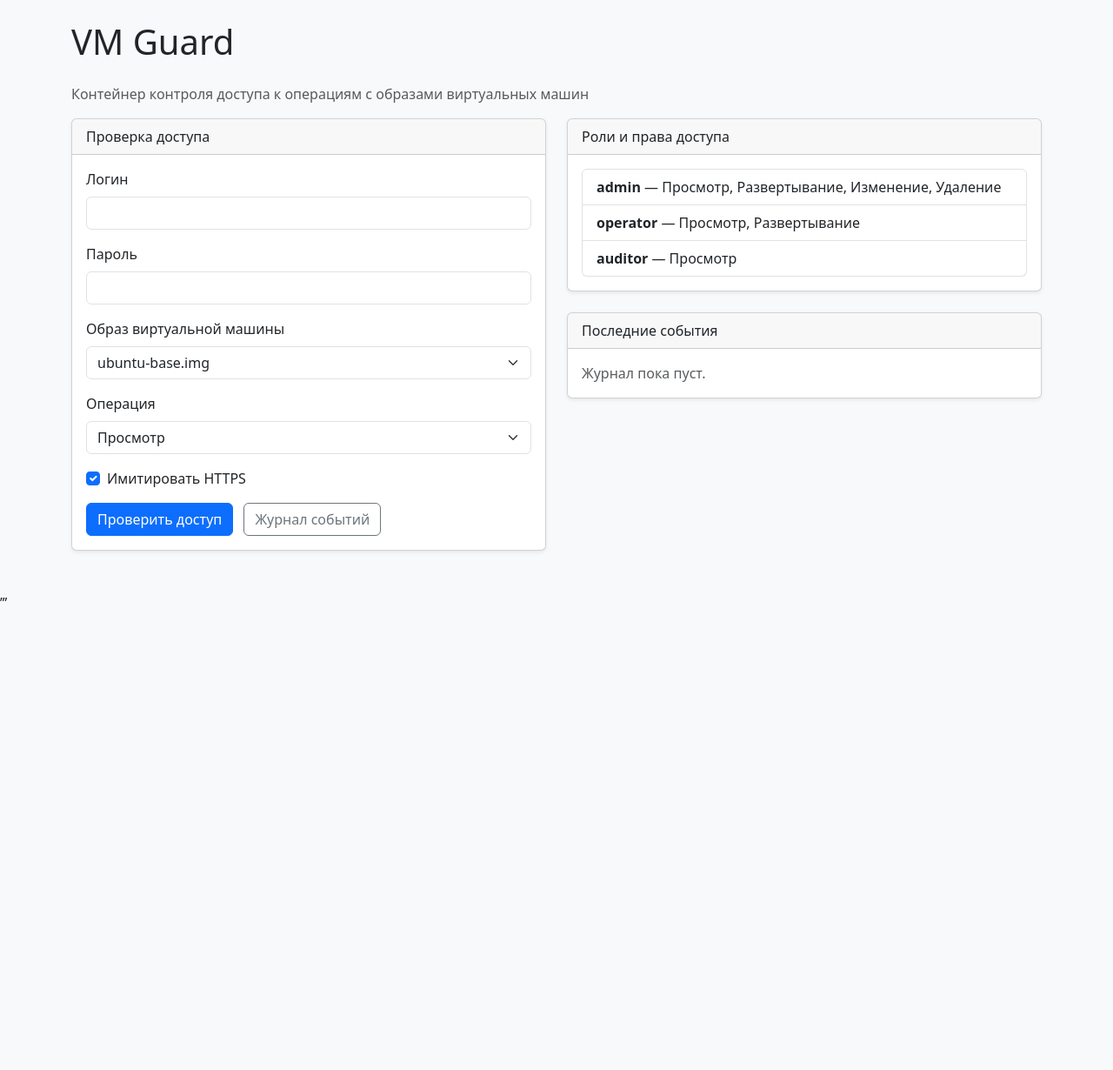
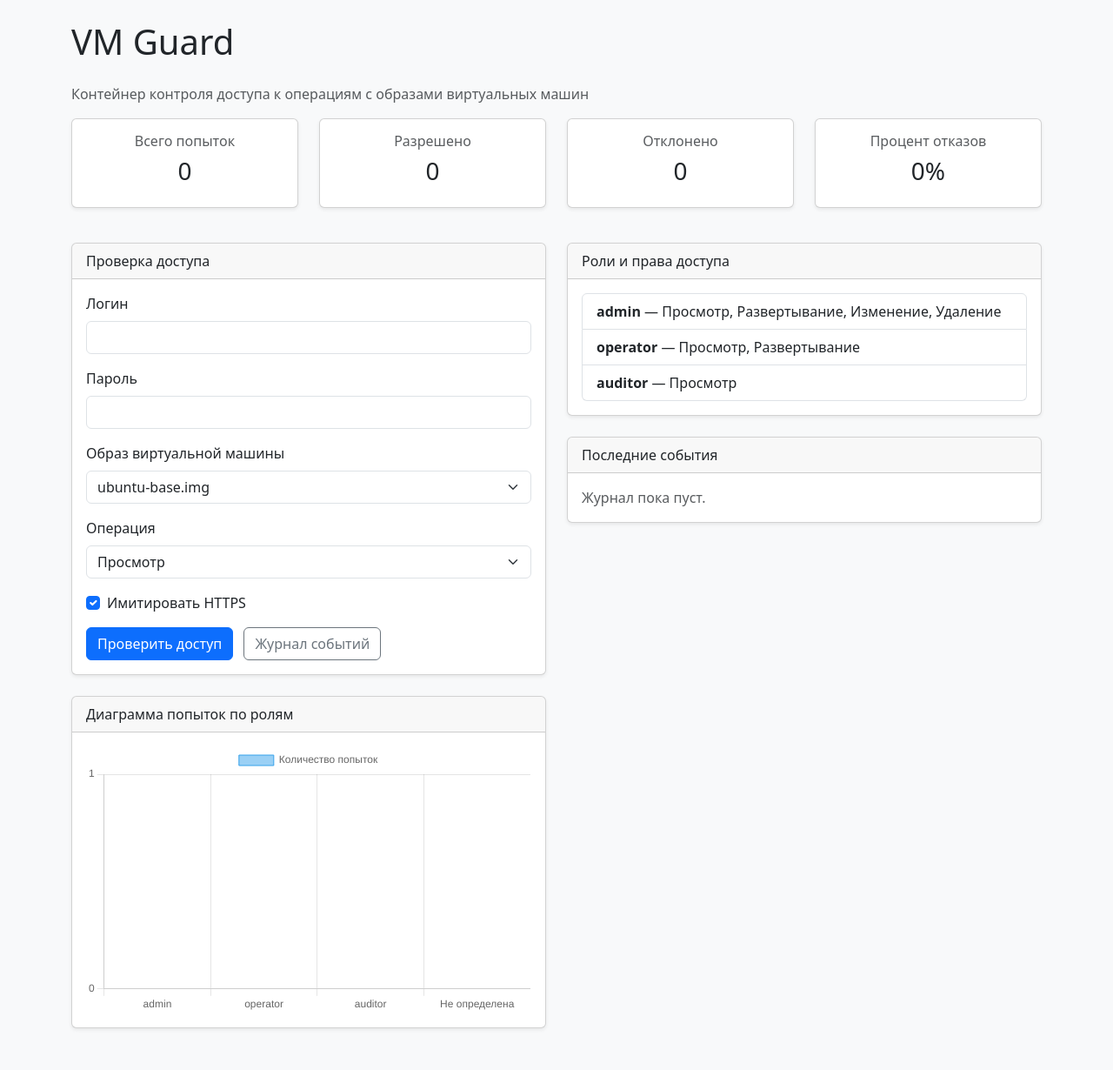
Before and after one commit to ssheeessh/Container, a Django app: page / in a window 1280 px wide. Shown: the whole page at 87% size. Before the commit the page ends 691 px from the top, so only its background shows below. Run offline with Django 4.2, Linux system fonts and the light colour scheme.

Commit message:
Add access attempt visualizations

```diff
--- a/tasks/templates/tasks/index.html
+++ b/tasks/templates/tasks/index.html
@@ -5,6 +5,7 @@
     <meta name="viewport" content="width=device-width, initial-scale=1.0">
     <title>VM Guard</title>
     <link href="https://cdn.jsdelivr.net/npm/bootstrap@5.3.3/dist/css/bootstrap.min.css" rel="stylesheet">
+    <script src="https://cdn.jsdelivr.net/npm/chart.js"></script>
 </head>
 <body class="bg-light">
 <div class="container py-4">
@@ -13,12 +14,51 @@
         Контейнер контроля доступа к операциям с образами виртуальных машин
     </p>
 
+    <div class="row mb-4">
+        <div class="col-md-3 mb-3">
+            <div class="card shadow-sm h-100">
+                <div class="card-body text-center">
+                    <h6 class="text-muted">Всего попыток</h6>
+                    <h3>{{ stats.total_attempts }}</h3>
+                </div>
+            </div>
+        </div>
+
+        <div class="col-md-3 mb-3">
+            <div class="card shadow-sm h-100">
+                <div class="card-body text-center">
+                    <h6 class="text-muted">Разрешено</h6>
+                    <h3>{{ stats.allowed_attempts }}</h3>
+                </div>
+            </div>
+        </div>
+
+        <div class="col-md-3 mb-3">
+            <div class="card shadow-sm h-100">
+                <div class="card-body text-center">
+                    <h6 class="text-muted">Отклонено</h6>
+                    <h3>{{ stats.denied_attempts }}</h3>
+                </div>
+            </div>
+        </div>
+
+        <div class="col-md-3 mb-3">
+            <div class="card shadow-sm h-100">
+                <div class="card-body text-center">
+                    <h6 class="text-muted">Процент отказов</h6>
+                    <h3>{{ stats.denial_percent }}%</h3>
+                </div>
+            </div>
+        </div>
+    </div>
+
     <div class="row">
         <div class="col-lg-6">
             <div class="card shadow-sm mb-4">
                 <div class="card-header">
                     Проверка доступа
                 </div>
+
                 <div class="card-body">
                     <form method="post" action="{% url 'tasks:check_access' %}">
                         {% csrf_token %}
@@ -59,8 +99,19 @@
                         </div>
 
                         <button type="submit" class="btn btn-primary">Проверить доступ</button>
-                            <a href="{% url 'tasks:logs' %}" class="btn btn-outline-secondary ms-2">Журнал событий</a>
+                        <a href="{% url 'tasks:logs' %}" class="btn btn-outline-secondary ms-2">
+                            Журнал событий
+                        </a>
                     </form>
+                </div>
+            </div>
+
+            <div class="card shadow-sm mb-4">
+                <div class="card-header">
+                    Диаграмма попыток по ролям
+                </div>
+                <div class="card-body">
+                    <canvas id="roleChart" height="180"></canvas>
                 </div>
             </div>
         </div>
@@ -70,6 +121,7 @@
                 <div class="card-header">
                     Роли и права доступа
                 </div>
+
                 <div class="card-body">
                     <ul class="list-group">
                         <li class="list-group-item">
@@ -89,6 +141,7 @@
                 <div class="card-header">
                     Последние события
                 </div>
+
                 <div class="card-body">
                     {% if logs %}
                         <div class="table-responsive">
@@ -121,5 +174,40 @@
         </div>
     </div>
 </div>
+
+<script>
+    const roleLabels = {{ role_chart_labels|safe }};
+    const roleData = {{ role_chart_data|safe }};
+
+    const roleChartElement = document.getElementById("roleChart");
+
+    new Chart(roleChartElement, {
+        type: "bar",
+        data: {
+            labels: roleLabels,
+            datasets: [{
+                label: "Количество попыток",
+                data: roleData,
+                borderWidth: 1
+            }]
+        },
+        options: {
+            responsive: true,
+            plugins: {
+                legend: {
+                    display: true
+                }
+            },
+            scales: {
+                y: {
+                    beginAtZero: true,
+                    ticks: {
+                        precision: 0
+                    }
+                }
+            }
+        }
+    });
+</script>
 </body>
-</html>’’’
+</html>
--- a/tasks/views.py
+++ b/tasks/views.py
@@ -1,5 +1,8 @@
+import json
 from datetime import datetime
+
 from django.shortcuts import render, redirect
+
 
 USERS_DB = {
     "kirill": {"password": "kirill123", "role": "admin"},
@@ -7,11 +10,13 @@ USERS_DB = {
     "ivan": {"password": "ivan789", "role": "auditor"},
 }
 
+
 PERMISSIONS = {
     "admin": ["Просмотр", "Развертывание", "Изменение", "Удаление"],
     "operator": ["Просмотр", "Развертывание"],
     "auditor": ["Просмотр"],
 }
+
 
 VM_IMAGES = {
     "ubuntu-base.img": {"level": "standard"},
@@ -19,6 +24,7 @@ VM_IMAGES = {
     "ml-node.img": {"level": "standard"},
     "archive-template.img": {"level": "archive"},
 }
+
 
 EVENT_LOG = []
 
@@ -41,6 +47,7 @@ def evaluate_access(username, password, operation, image_name, is_https=True):
         return False, role, f"Операция '{operation}' запрещена для роли '{role}'"
 
     image_info = VM_IMAGES.get(image_name)
+
     if not image_info:
         return False, role, "Выбранный образ не найден"
 
@@ -70,12 +77,129 @@ def add_log_entry(username, role, image_name, operation, action, reason):
         EVENT_LOG.pop()
 
 
+def normalize_denial_reason(reason):
+    """
+    Приводит разные текстовые причины отказа к фиксированным категориям
+    для построения диаграммы причин отказов.
+    """
+    if not reason:
+        return None
+
+    if "Неверный пароль" in reason:
+        return "Неверный пароль"
+
+    if "запрещена для роли" in reason:
+        return "Операция запрещена для роли"
+
+    if "HTTPS" in reason:
+        return "Доступ только по HTTPS"
+
+    if "Архивный образ" in reason:
+        return "Архивный образ запрещено удалять"
+
+    if "Пользователь не найден" in reason:
+        return "Пользователь не найден"
+
+    return None
+
+
+def build_visualization_context():
+    """
+    Формирует статистику и данные для диаграмм на главной странице
+    и странице журнала событий.
+    """
+    total_attempts = len(EVENT_LOG)
+    allowed_attempts = sum(1 for item in EVENT_LOG if item.get("action") == "Разрешено")
+    denied_attempts = sum(1 for item in EVENT_LOG if item.get("action") == "Отклонено")
+
+    if total_attempts:
+        denial_percent = round((denied_attempts / total_attempts) * 100, 1)
+    else:
+        denial_percent = 0
+
+    role_counts = {
+        "admin": 0,
+        "operator": 0,
+        "auditor": 0,
+        "Не определена": 0,
+    }
+
+    operation_counts = {
+        "Просмотр": 0,
+        "Развертывание": 0,
+        "Изменение": 0,
+        "Удаление": 0,
+    }
+
+    image_counts = {
+        "ubuntu-base.img": 0,
+        "secure-db.img": 0,
+        "ml-node.img": 0,
+        "archive-template.img": 0,
+    }
+
+    denial_reason_counts = {
+        "Неверный пароль": 0,
+        "Операция запрещена для роли": 0,
+        "Доступ только по HTTPS": 0,
+        "Архивный образ запрещено удалять": 0,
+        "Пользователь не найден": 0,
+    }
+
+    for item in EVENT_LOG:
+        role = item.get("role", "-")
+        operation = item.get("operation", "")
+        image = item.get("image", "")
+        action = item.get("action", "")
+        reason = item.get("reason", "")
+
+        if role in role_counts:
+            role_counts[role] += 1
+        else:
+            role_counts["Не определена"] += 1
+
+        if operation in operation_counts:
+            operation_counts[operation] += 1
+
+        if image in image_counts:
+            image_counts[image] += 1
+
+        if action == "Отклонено":
+            normalized_reason = normalize_denial_reason(reason)
+            if normalized_reason in denial_reason_counts:
+                denial_reason_counts[normalized_reason] += 1
+
+    return {
+        "stats": {
+            "total_attempts": total_attempts,
+            "allowed_attempts": allowed_attempts,
+            "denied_attempts": denied_attempts,
+            "denial_percent": denial_percent,
+        },
+
+        "role_chart_labels": json.dumps(list(role_counts.keys()), ensure_ascii=False),
+        "role_chart_data": json.dumps(list(role_counts.values()), ensure_ascii=False),
+
+        "failure_chart_labels": json.dumps(list(denial_reason_counts.keys()), ensure_ascii=False),
+        "failure_chart_data": json.dumps(list(denial_reason_counts.values()), ensure_ascii=False),
+
+        "operation_chart_labels": json.dumps(list(operation_counts.keys()), ensure_ascii=False),
+        "operation_chart_data": json.dumps(list(operation_counts.values()), ensure_ascii=False),
+
+        "image_chart_labels": json.dumps(list(image_counts.keys()), ensure_ascii=False),
+        "image_chart_data": json.dumps(list(image_counts.values()), ensure_ascii=False),
+    }
+
+
 def index(request):
     context = {
         "images": list(VM_IMAGES.keys()),
         "operations": ["Просмотр", "Развертывание", "Изменение", "Удаление"],
         "logs": EVENT_LOG[:10],
     }
+
+    context.update(build_visualization_context())
+
     return render(request, "tasks/index.html", context)
 
 
@@ -88,9 +212,14 @@ def check_access(request):
     image_name = request.POST.get("image_name", "").strip()
     operation = request.POST.get("operation", "").strip()
 
-    # Учебная имитация HTTPS для локальной среды VS Code
+    # Учебная имитация HTTPS для локальной среды VS Code / Docker
     simulate_https = request.POST.get("simulate_https") == "on"
-    is_https = simulate_https or request.is_secure() or request.headers.get("X-Forwarded-Proto") == "https"
+
+    is_https = (
+        simulate_https
+        or request.is_secure()
+        or request.headers.get("X-Forwarded-Proto") == "https"
+    )
 
     allowed, role, reason = evaluate_access(
         username,
@@ -119,4 +248,10 @@ def check_access(request):
 
 
 def logs_view(request):
-    return render(request, "tasks/logs.html", {"logs": EVENT_LOG})
+    context = {
+        "logs": EVENT_LOG,
+    }
+
+    context.update(build_visualization_context())
+
+    return render(request, "tasks/logs.html", context)
```
Also changed, not shown: tasks/templates/tasks/logs.html (+128 -2 lines). Lines whose indentation alone changed are shown as unchanged.
